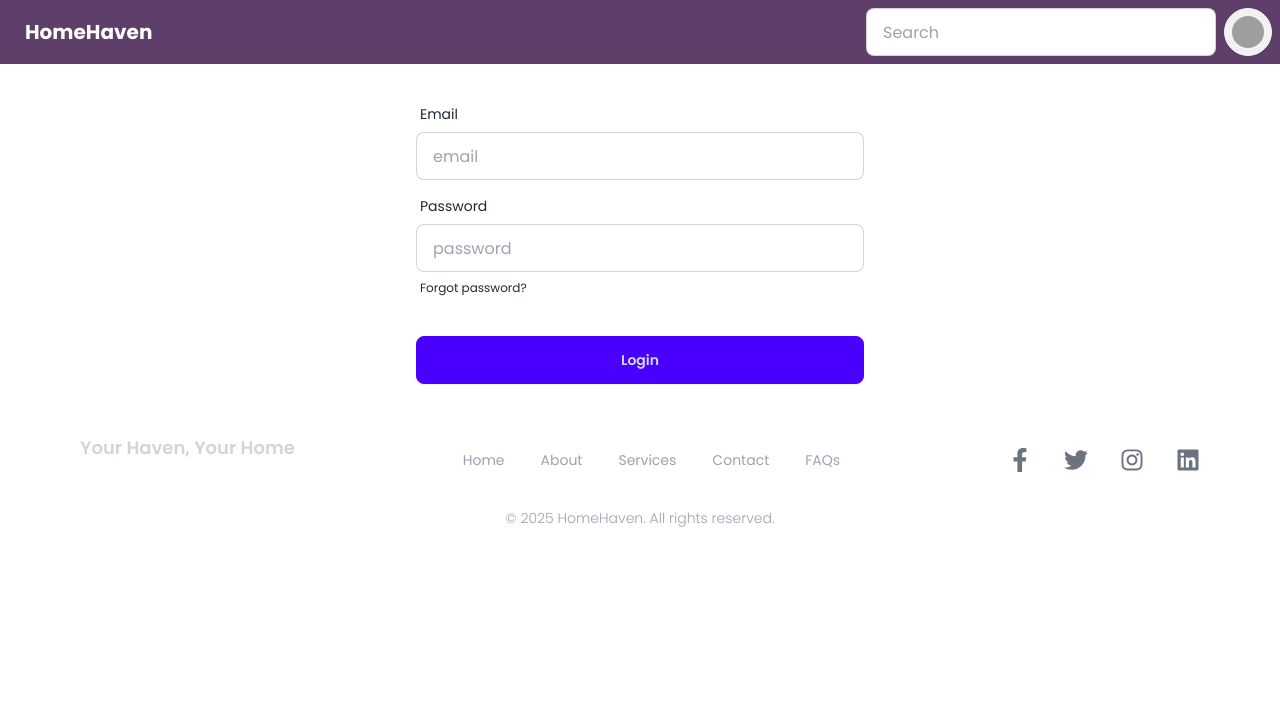
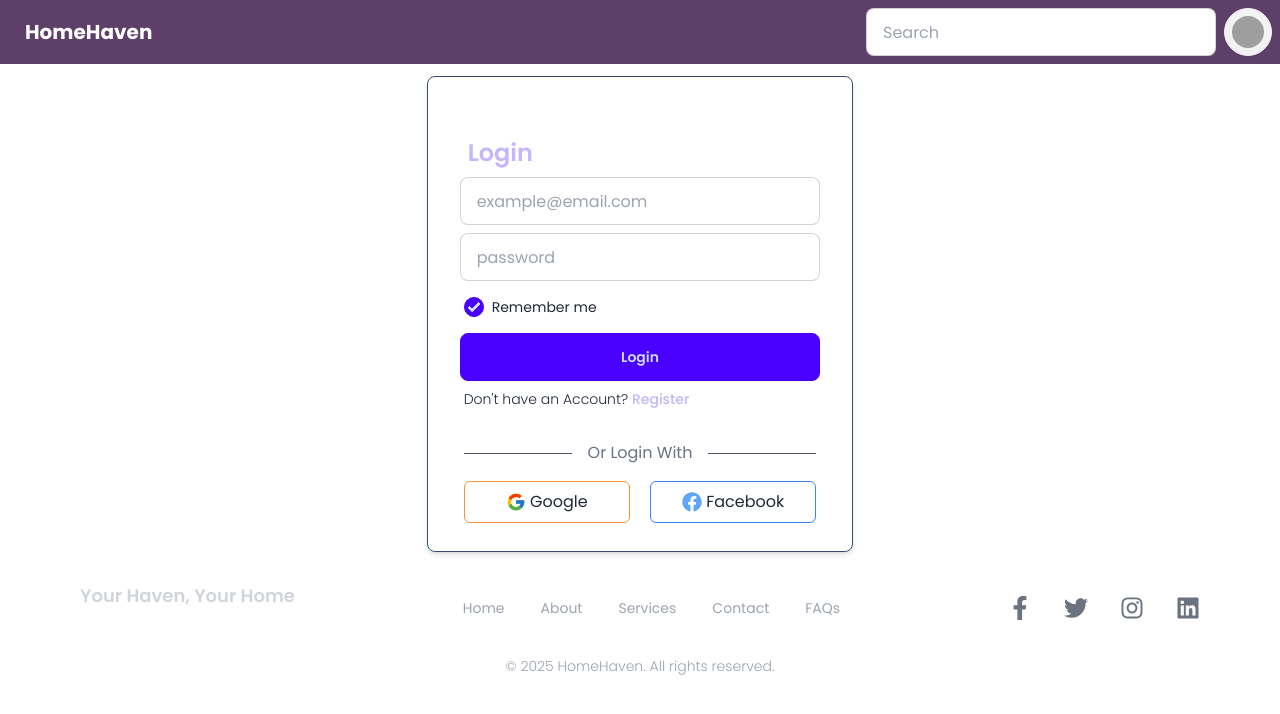
Before and after one commit to jahedulislamdev/Residential, a React (Vite) app: page /login in a window 1280 px wide. Shown: the top 714 px of the page. Built offline with nearby package versions, Linux system fonts and the light colour scheme; grey boxes are pictures that could not be loaded; a web font is replaced by a local one.

Commit message:
added registragin,firebase,toast,googlelogin,facebooklogin etc

```diff
--- a/package.json
+++ b/package.json
@@ -10,10 +10,12 @@
     "preview": "vite preview"
   },
   "dependencies": {
+    "firebase": "^11.1.0",
     "helmet": "^8.0.0",
     "react": "^18.3.1",
     "react-dom": "^18.3.1",
     "react-helmet-async": "^2.0.5",
+    "react-hot-toast": "^2.5.1",
     "react-icon": "^1.0.0",
     "react-icons": "^5.4.0",
     "react-router-dom": "^7.1.1",
--- a/src/Firebase/Firbase_config.js
+++ b/src/Firebase/Firbase_config.js
@@ -0,0 +1,18 @@
+// Import the functions you need from the SDKs you need
+import { initializeApp } from "firebase/app";
+// TODO: Add SDKs for Firebase products that you want to use
+// https://firebase.google.com/docs/web/setup#available-libraries
+
+// Your web app's Firebase configuration
+const firebaseConfig = {
+    apiKey: "AIzaSyAgGT2KTKu2cYpqjX0sbNrLuJdUCmPkHaA",
+    authDomain: "residential-auth-81b7f.firebaseapp.com",
+    projectId: "residential-auth-81b7f",
+    storageBucket: "residential-auth-81b7f.firebasestorage.app",
+    messagingSenderId: "993085143111",
+    appId: "1:993085143111:web:4fe142e03e67098f851962",
+};
+
+// Initialize Firebase
+const app = initializeApp(firebaseConfig);
+export default app;
--- a/src/Pages/Login/Login.jsx
+++ b/src/Pages/Login/Login.jsx
@@ -1,28 +1,45 @@
 import React from 'react';
-
+import { FaFacebook } from 'react-icons/fa';
+import { FcGoogle } from "react-icons/fc";
+import { Link } from 'react-router-dom';
 const Login = () => {
+   const handleFormSubmit = (e) => {
+      e.preventDefault();
+   }
    return (
-      <div className='w-2/5 mx-auto'>
-         <form className="card-body">
+      <div className='md:w-1/3 mx-auto border border-[#354c74] shadow-md py-7 my-3 rounded-lg'>
+         <form onSubmit={handleFormSubmit} className="card-body">
+            <p className='px-2 text-violet-300 text-2xl font-semibold'>Login</p>
             <div className="form-control">
-               <label className="label">
-                  <span className="label-text">Email</span>
-               </label>
-               <input type="email" placeholder="email" className="input input-bordered" required />
+               <input type="email" placeholder="example@email.com" className="input input-bordered" required />
             </div>
             <div className="form-control">
-               <label className="label">
-                  <span className="label-text">Password</span>
-               </label>
                <input type="password" placeholder="password" className="input input-bordered" required />
-               <label className="label">
-                  <a href="#" className="label-text-alt link link-hover">Forgot password?</a>
+            </div>
+            <div className="form-control">
+               <label className="cursor-pointer justify-start space-x-2 label">
+                  <input type="checkbox" defaultChecked className="checkbox checkbox-sm rounded-box checkbox-primary" />
+                  <span className="label-text">Remember me</span>
                </label>
             </div>
-            <div className="form-control mt-6">
+            <div className="form-control">
                <button className="btn btn-primary">Login</button>
+               <p className='text-sm font-light mt-2 ps-1'>Don&apos;t have an Account? <Link to={'/registration'} className='font-medium text-violet-300'>Register</Link></p>
             </div>
          </form>
+         <div className=''>
+            <div className="flex flex-col items-center px-9 mx-auto">
+               <div className="flex items-center w-full mb-4">
+                  <span className="flex-grow h-px bg-gray-600"></span>
+                  <span className="px-4 text-gray-500">Or Login With</span>
+                  <span className="flex-grow h-px bg-gray-600"></span>
+               </div>
+               <div className='flex w-full space-x-5'>
+                  <button className='flex items-center justify-center border border-orange-400 rounded-md py-2 w-full px-4'><FcGoogle className='size-5 me-1' /> Google</button>
+                  <button className='flex items-center justify-center border border-blue-500 rounded-md py-2 w-full px-4'><FaFacebook className='size-5 me-1 text-blue-400' /> Facebook</button>
+               </div>
+            </div>
+         </div>
       </div>
    );
 };
--- /dev/null
+++ b/src/Pages/Registration/Registration.jsx
@@ -0,0 +1,51 @@
+import React from 'react';
+import { Link } from 'react-router-dom';
+
+const Registration = () => {
+   const handleFormSubmit = (e) => {
+      e.preventDefault();
+      const UserData = new FormData(e.currentTarget);
+      const Email = UserData.get("email")
+      const Name = UserData.get("name")
+      const Password = UserData.get("password")
+      const Profile = UserData.get("profile")
+      const Terms = UserData.get("terms")
+      console.log(Email, Password, Name, Profile, Terms);
+
+      if (Terms === null) {
+         console.log("Accept our terms and conditions")
+         return;
+      }
+   }
+   return (
+      <div className='w-11/12 sm:w-1/2 md:w-1/3 mx-auto border border-[#354c74] shadow-md my-3 rounded-lg'>
+         <form onSubmit={handleFormSubmit} className="card-body">
+            <p className='px-2 text-violet-300 text-2xl font-semibold'>Registration</p>
+            <div className="form-control">
+               <input name='name' type="text" placeholder="Username" className="input input-bordered" required />
+            </div>
+            <div className="form-control">
+               <input name='profile' type="url" placeholder="PhotoURl" className="input input-bordered" required />
+            </div>
+            <div className="form-control">
+               <input name='email' type="email" placeholder="example@email.com" className="input input-bordered" required />
+            </div>
+            <div className="form-control">
+               <input name='password' type="password" placeholder="password" className="input input-bordered" required />
+            </div>
+            <div className="form-control">
+               <label className="cursor-pointer justify-start space-x-2 label">
+                  <input name='terms' type="checkbox" defaultChecked className="checkbox checkbox-sm rounded-box checkbox-primary" />
+                  <span className="label-text">Accept our <Link to={''} className='text-violet-300'>Terms and Conditions</Link></span>
+               </label>
+            </div>
+            <div className="form-control">
+               <button className="btn btn-primary">Register</button>
+               <p className='text-sm font-light mt-2 ps-1'>Don&apos;t have an Account? <Link to={"/login"} className='font-medium text-violet-300'>Login</Link></p>
+            </div>
+         </form>
+      </div>
+   );
+};
+
+export default Registration;
--- a/src/Provider/DataProvider.jsx
+++ b/src/Provider/DataProvider.jsx
@@ -1,4 +1,7 @@
 import React, { createContext, useEffect, useState } from 'react';
+import { getAuth, createUserWithEmailAndPassword, signInWithEmailAndPassword, GoogleAuthProvider, signInWithPopup, onAuthStateChanged } from "firebase/auth";
+import app from './../Firebase/Firbase_config';
+import toast from 'react-hot-toast';
 
 export const ContextProvider = createContext();
 const DataProvider = ({ children }) => {
@@ -16,11 +19,53 @@ const DataProvider = ({ children }) => {
             setLoading(false);
          })
          .catch(err => {
-            alert("Failed to load data");
+            alert("Failed to load data", err);
             setLoading(false);
          });
    }, []);
-   const data = { estate, setEstate, loading, setLoading, user, setUser };
+   const auth = getAuth(app)
+   //create user with email and password
+   const RegisterWithEmailandPassword = (email, password) => {
+      return createUserWithEmailAndPassword(auth, email, password);
+   }
+   //login user with email and password
+   const LoginUserWithEmailandPassword = (email, password) => {
+      return signInWithEmailAndPassword(auth, email, password);
+   }
+   //login with google
+   const googleProvider = new GoogleAuthProvider();
+   const loginWithGoogle = () => {
+      signInWithPopup(auth, googleProvider)
+         .then((result) => {
+            setUser(result.user);
+            console.log(result.user);
+            //update user info
+            onAuthStateChanged(auth, () => {
+               if (user) {
+                  displayName = user.displayName,
+                     photoURL = user.photoURL
+               }
+            })
+         })
+         .catch((err) => {
+            console.error(err)
+            toast.error(err.message);
+         })
+   }
+   //login with facebook
+   //logout user
+   //ovserve user
+   const data = {
+      estate,
+      setEstate,
+      loading,
+      setLoading,
+      user,
+      setUser,
+      RegisterWithEmailandPassword,
+      LoginUserWithEmailandPassword,
+      loginWithGoogle,
+   };
    return (
       <ContextProvider.Provider value={data}>
          {children}
--- a/src/Routes/Route.jsx
+++ b/src/Routes/Route.jsx
@@ -5,6 +5,7 @@ import App from "../App";
 import EstateDetail from "../Pages/Residential/EstateDetail";
 import PrivateRoute from "../Private/PrivateRoute";
 import Login from "../Pages/Login/Login";
+import Registration from "../Pages/Registration/Registration";
 
 const route = createBrowserRouter([
     {
@@ -13,9 +14,9 @@ const route = createBrowserRouter([
         errorElement: <Error />,
         children: [
             { path: "/", element: <App /> },
-            { path: "/registration" },
             { path: "/estate/:id", element: <PrivateRoute><EstateDetail /></PrivateRoute> },
-            { path: "/login", element: <Login /> }
+            { path: "/login", element: <Login /> },
+            { path: '/registration', element: <Registration /> }
         ],
     },
 ]);
```
Also changed, not shown: 1 other file (tests, documents, lock files or other folders).
